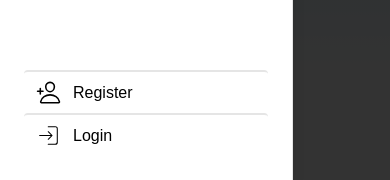
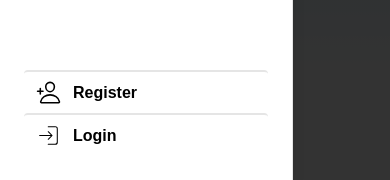
Before and after one commit to Fullstack-collaboration/Belajar-Dihatiku, a Next.js app: page / in a window 390 px wide. Both pictures are taken after a click on the button 361 px from the left and 30 px from the top of the page. Shown: the part 664-844 px from the top of the page. Built offline with nearby package versions, Linux system fonts and the light colour scheme; no server answers.

Commit message:
fix navbar for mobile view

```diff
--- a/components/MovileNav.jsx
+++ b/components/MovileNav.jsx
@@ -3,9 +3,14 @@ import { Button } from "./ui/button"
 import Link from "next/link"
 import { CiLogin } from "react-icons/ci"
 import { IoPersonAddOutline } from "react-icons/io5"
+import { ClerkLoaded, ClerkLoading, UserButton, useUser } from "@clerk/nextjs"
+import { Loader2 } from "lucide-react"
 
 const MovileNav = () => {
     const pathName = usePathname()
+
+    const {isLoaded, isSignedIn, user} = useUser()
+    console.log({isLoaded, isSignedIn, user})
 
     return (
         <>
@@ -16,9 +21,25 @@ const MovileNav = () => {
                 <div className={`w-full py-2 px-3 ${pathName == '/publication' ? "text-cyan-600 shadow" : ""} hover:text-cyan-500 hover:shadow rounded-md font-semibold cursor-pointer`}>Publikasi</div>
                 <div className={`w-full py-2 px-3 ${pathName == '/application' ? "text-cyan-600 shadow" : ""} hover:text-cyan-500 hover:shadow rounded-md font-semibold cursor-pointer`}>Aplikasi</div>
               </div>
-              <div className='flex flex-col justify-start items-start  w-full'>
-                <Link variant="semi" href={"/sign-up"} className="flex items-center hover:shadow-cyan-300 rounded px-3 hover:bg-slate-300/60 gap-3 w-full border-t-2 py-2" > <IoPersonAddOutline  size={25} /> Register</Link>
-                <Link variant="primary " href={"/sign-in"} className="flex items-center hover:shadow-cyan-300 rounded px-3 hover:bg-slate-300/60 gap-3 w-full border-t-2 py-2"> <CiLogin size={25}  /> Login</Link>
+              <div className='flex flex-col justify-start items-start  w-full font-semibold'>
+                {!isSignedIn ? (
+                  <>
+                    <Link variant="semi" href={"/sign-up"} className="flex items-center hover:shadow-cyan-300 rounded px-3 hover:bg-slate-300/60 gap-3 w-full border-t-2 py-2" > <IoPersonAddOutline  size={25} /> Register</Link>
+                    <Link variant="primary " href={"/sign-in"} className="flex items-center hover:shadow-cyan-300 rounded px-3 hover:bg-slate-300/60 gap-3 w-full border-t-2 py-2"> <CiLogin size={25}  /> Login</Link>
+                  </>
+                ) : (
+                  <>
+                    <ClerkLoaded >
+                      <div className="flex items-center gap-4">
+                        <UserButton />
+                        <p className="font-semibold">{user?.fullName}</p>
+                      </div>
+                    </ClerkLoaded>
+                    <ClerkLoading>
+                      <Loader2 className="animate-spin" />
+                    </ClerkLoading>
+                  </>
+                )}
               </div>
             </div>
         </>
--- a/components/Navbar.jsx
+++ b/components/Navbar.jsx
@@ -62,7 +62,10 @@ const Navbar = () => {
             ) : (
               <div className='flex justify-end gap-3'>
                 <ClerkLoaded>
-                  <UserButton className="size-5"/>
+                  <div className='flex items-center gap-4 cursor-pointer'>
+                    {/* <p className='font-semibold'>{user?.fullName}</p> */}
+                    <UserButton className="size-10"/>
+                  </div>
                 </ClerkLoaded>
                 <ClerkLoading>
                   <Loader2 className='animate-spin' />
```
